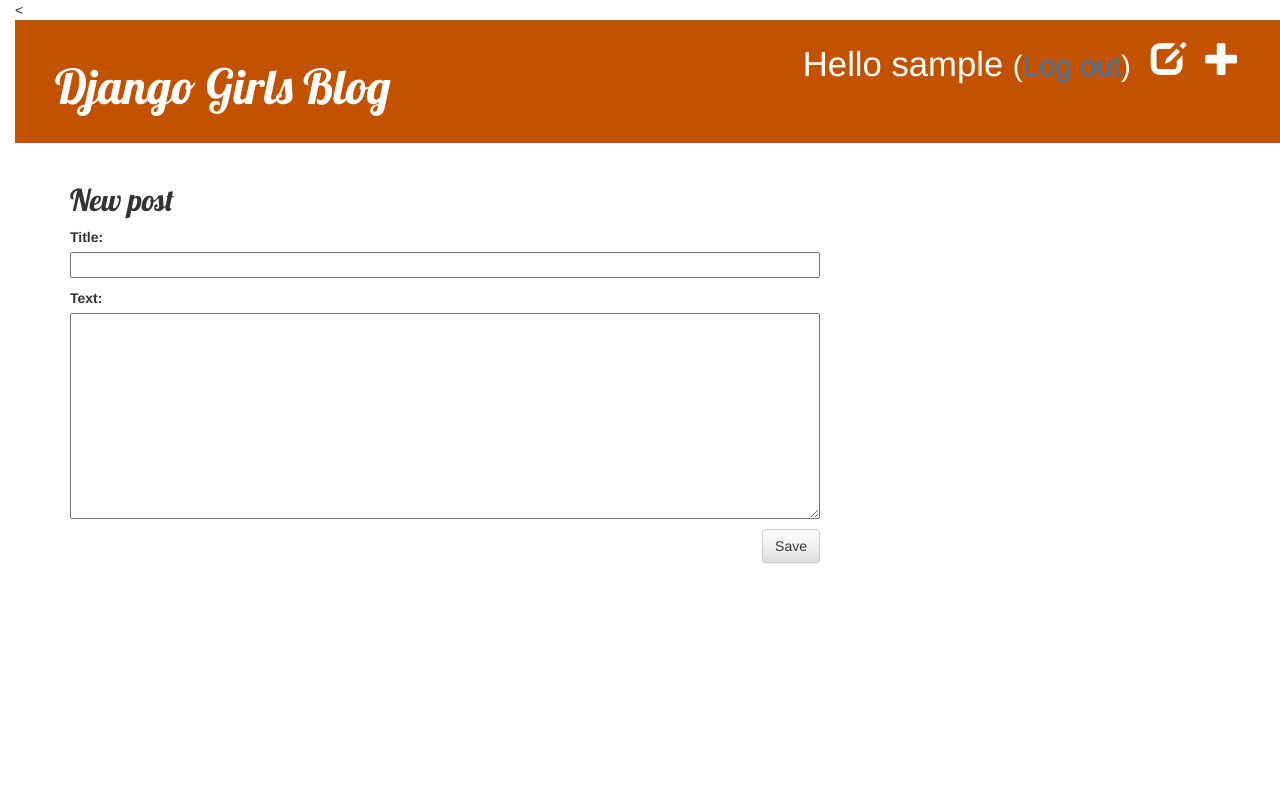
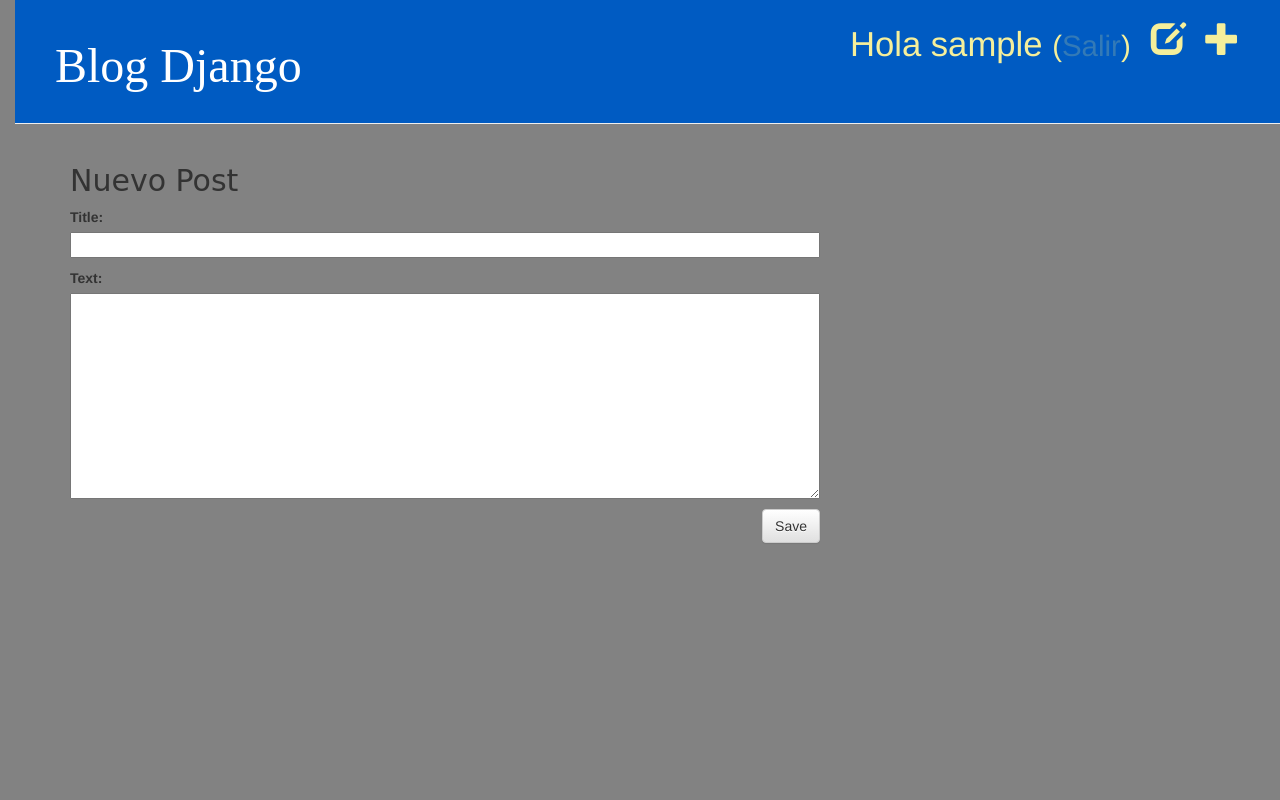
Before and after one commit to DryMemoG/DjangoBlog, a Django app: page /post/new in a window 1280 px wide. Run offline with Django 3.2, Linux system fonts and the light colour scheme; the visitor is signed in with stand-in values (Sample User, id 1); some libraries are stand-ins or nearby versions.

Commit message:
CSS Nuevo
Cambios menores

```diff
--- a/blog/static/css/blog.css
+++ b/blog/static/css/blog.css
@@ -1,12 +1,13 @@
 h1 a, h2 a {
-    color: #FCA205;
-    font-family: 'Lobster';
+    color: #05b6fc;
+    font-family: 'Trispace';
 }
 body {
     padding-left: 15px;
+    background-color: #828282;
 }
 .page-header {
-    background-color: #C25100;
+    background-color: #005bc2;
     margin-top: 0;
     padding: 20px 20px 20px 40px;
 }
@@ -22,7 +23,7 @@
 }
 
 h1, h2, h3, h4 {
-    font-family: 'Lobster', cursive;
+    font-family: 'Trispace', cursive;
 }
 
 .date {
@@ -38,7 +39,7 @@
 }
 
 .top-menu, .top-menu:hover, .top-menu:visited {
-    color: #ffffff;
+    color: #f5ef9b;
     float: right;
     font-size: 26pt;
     margin-right: 20px;
--- a/blog/templates/blog/base.html
+++ b/blog/templates/blog/base.html
@@ -1,22 +1,22 @@
 {% load static %}
 <html>
     <head>
-        <title>Django Girls blog</title>
+        <title>Blog </title>
         <link rel="stylesheet" href="//maxcdn.bootstrapcdn.com/bootstrap/3.2.0/css/bootstrap.min.css">
         <link rel="stylesheet" href="//maxcdn.bootstrapcdn.com/bootstrap/3.2.0/css/bootstrap-theme.min.css">
         <link href='//fonts.googleapis.com/css?family=Lobster&subset=latin,latin-ext' rel='stylesheet' type='text/css'>
         <link rel="stylesheet" href="{% static 'css/blog.css' %}">
     </head>
     <body>
-        <<div class="page-header">
+        <div class="page-header">
             {% if user.is_authenticated %}
                 <a href="{% url 'post_new' %}" class="top-menu"><span class="glyphicon glyphicon-plus"></span></a>
                 <a href="{% url 'post_draft_list' %}" class="top-menu"><span class="glyphicon glyphicon-edit"></span></a>
-                <p class="top-menu">Hello {{ user.username }} <small>(<a href="{% url 'logout' %}">Log out</a>)</small></p>
+                <p class="top-menu">Hola {{ user.username }} <small>(<a href="{% url 'logout' %}">Salir</a>)</small></p>
             {% else %}
                 <a href="{% url 'login' %}" class="top-menu"><span class="glyphicon glyphicon-lock"></span></a>
             {% endif %}
-            <h1><a href="/">Django Girls Blog</a></h1>
+            <h1><a href="/">Blog Django</a></h1>
         </div>
         <div class="content container">
             <div class="row">
--- a/blog/templates/blog/post_detail.html
+++ b/blog/templates/blog/post_detail.html
@@ -7,7 +7,7 @@
                 {{ post.published_date }}
             </div>
         {% else %}
-            <a class="btn btn-default" href="{% url 'post_publish' pk=post.pk %}">Publish</a>
+            <a class="btn btn-default" href="{% url 'post_publish' pk=post.pk %}">Publicar</a>
         {% endif %}
         {% if user.is_authenticated %}
             <a class="btn btn-default" href="{% url 'post_edit' pk=post.pk %}"><span class="glyphicon glyphicon-pencil"></span></a>
--- a/blog/templates/blog/post_draft_list.html
+++ b/blog/templates/blog/post_draft_list.html
@@ -3,7 +3,7 @@
 {% block content %}
     {% for post in posts %}
         <div class="post">
-            <p class="date">created: {{ post.created_date|date:'d-m-Y' }}</p>
+            <p class="date">Creado el: {{ post.created_date|date:'d-m-Y' }}</p>
             <h1><a href="{% url 'post_detail' pk=post.pk %}">{{ post.title }}</a></h1>
             <p>{{ post.text|truncatechars:200 }}</p>
         </div>
--- a/blog/templates/blog/post_edit.html
+++ b/blog/templates/blog/post_edit.html
@@ -1,7 +1,7 @@
 {% extends 'blog/base.html' %}
 
 {% block content %}
-    <h2>New post</h2>
+    <h2>Nuevo Post</h2>
     <form method="POST" class="post-form">{% csrf_token %}
         {{ form.as_p }}
         <button type="submit" class="save btn btn-default">Save</button>
```
